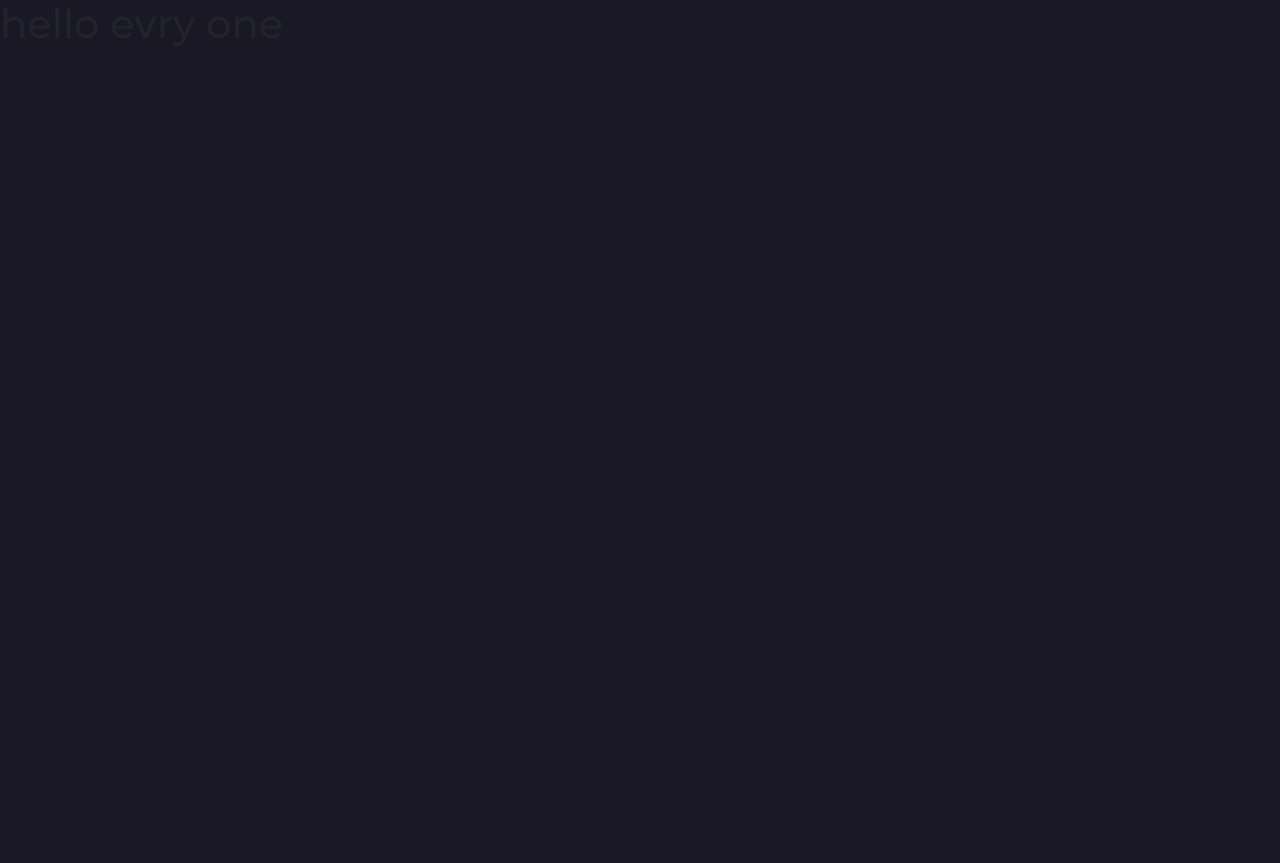
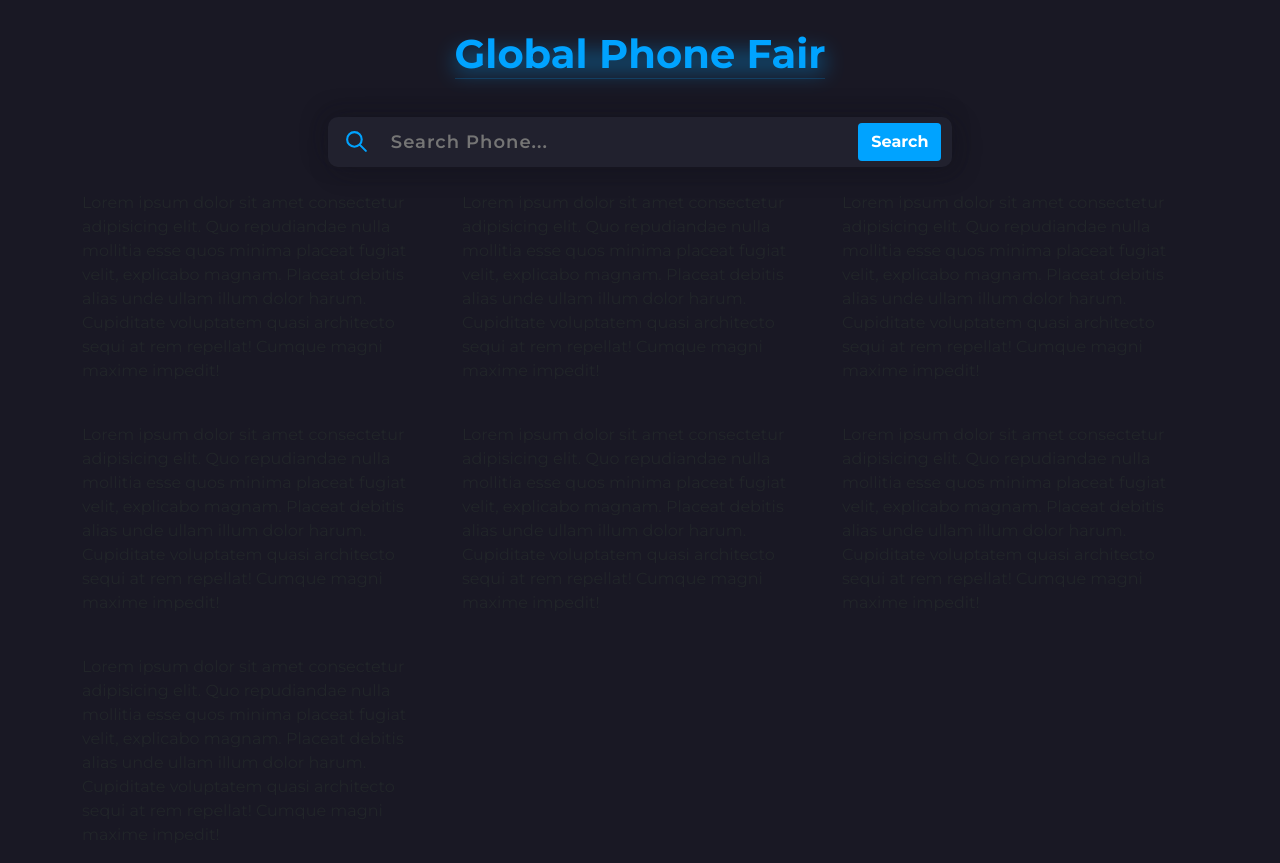
Before and after one commit to sohagzayan/phone_fair_assignment, a plain HTML site: page index.html in a window 1280 px wide. Before the commit the page ends 800 px from the top, so only its background shows below. Drawn offline with nearby package versions, Linux system fonts and the light colour scheme; no server answers.

Commit message:
finish basic templste

```diff
--- a/css/style.css
+++ b/css/style.css
@@ -20,3 +20,94 @@ body {
   font-family: "Montserrat", sans-serif;
   background-color: #191824;
 }
+
+/*===================
+ start header title section
+ ======================================= */
+
+.header_title {
+  color: #00a3ff;
+  margin-top: 30px;
+  font-weight: 700;
+  display: inline-block;
+  border-bottom: 1px solid #00a2ff33;
+  position: relative;
+  z-index: 99;
+}
+
+.header_title::after {
+  content: "";
+  width: 100%;
+  height: 50%;
+  background-color: #00a3ff;
+  position: absolute;
+  top: 20px;
+  left: 0;
+  z-index: -1;
+  filter: blur(10px);
+  opacity: 0.3;
+}
+
+/*=================
+ start search_section
+ ==============================*/
+
+.srarchBer {
+  width: 80%;
+  margin: auto;
+  margin-top: 30px;
+}
+.search_section {
+  width: 70%;
+  margin: auto;
+  height: 50px;
+  background-color: #21212e;
+  box-shadow: 5px 5px 25px #11101a50, -5px -5px 25px #11101a38;
+  border-radius: 10px;
+  border: 1px solid transparent;
+  transition: 0.4s ease-in-out;
+  position: relative;
+}
+.search_section.active_border {
+  border: 1px solid #00a3ff;
+}
+.searchIcons {
+  position: absolute;
+  display: block;
+  left: 15px;
+  top: 11px;
+}
+.searchIcons .cions_search {
+  color: #00a3ff;
+  width: 25px;
+}
+input {
+  width: 80%;
+  margin: auto;
+  display: block;
+  height: 100%;
+  background-color: transparent;
+  border: none;
+  outline: none;
+  color: #bababf;
+  font-size: 18px;
+  font-weight: 600;
+  letter-spacing: 1px;
+}
+
+/*================
+ btn design
+ ===========================  */
+
+.btn_Search {
+  background-color: #00a3ff;
+  color: white;
+  position: absolute;
+  right: 10px;
+  top: 5px;
+  font-weight: 700;
+}
+.btn_Search:hover {
+  background-color: transparent;
+  color: #00a3ff;
+}
--- a/index.html
+++ b/index.html
@@ -16,7 +16,108 @@
     <link rel="stylesheet" href="./css/style.css" />
   </head>
   <body>
-    <h1>hello evry one</h1>
+    <main class="container">
+      <section class="text-center">
+        <h1 class="header_title">Global Phone Fair</h1>
+      </section>
+      <section class="srarchBer">
+        <form class="search_section" action="#">
+          <i class="searchIcons">
+            <svg
+              xmlns="http://www.w3.org/2000/svg"
+              class="cions_search h-6 w-6"
+              fill="none"
+              viewBox="0 0 24 24"
+              stroke="currentColor"
+            >
+              <path
+                stroke-linecap="round"
+                stroke-linejoin="round"
+                stroke-width="2"
+                d="M21 21l-6-6m2-5a7 7 0 11-14 0 7 7 0 0114 0z"
+              />
+            </svg>
+          </i>
+          <input type="text" placeholder="Search Phone..." />
+          <button class="btn btn_Search">Search</button>
+        </form>
+      </section>
+      <section class="card_section">
+        <div class="row">
+          <div class="col-lg-4 col-md-6 col-sm-12">
+            <img src="" alt="" />
+            <p>
+              Lorem ipsum dolor sit amet consectetur adipisicing elit. Quo
+              repudiandae nulla mollitia esse quos minima placeat fugiat velit,
+              explicabo magnam. Placeat debitis alias unde ullam illum dolor
+              harum. Cupiditate voluptatem quasi architecto sequi at rem
+              repellat! Cumque magni maxime impedit!
+            </p>
+          </div>
+          <div class="col-lg-4 col-md-6 col-sm-12">
+            <img src="" alt="" />
+            <p>
+              Lorem ipsum dolor sit amet consectetur adipisicing elit. Quo
+              repudiandae nulla mollitia esse quos minima placeat fugiat velit,
+              explicabo magnam. Placeat debitis alias unde ullam illum dolor
+              harum. Cupiditate voluptatem quasi architecto sequi at rem
+              repellat! Cumque magni maxime impedit!
+            </p>
+          </div>
+          <div class="col-lg-4 col-md-6 col-sm-12">
+            <img src="" alt="" />
+            <p>
+              Lorem ipsum dolor sit amet consectetur adipisicing elit. Quo
+              repudiandae nulla mollitia esse quos minima placeat fugiat velit,
+              explicabo magnam. Placeat debitis alias unde ullam illum dolor
+              harum. Cupiditate voluptatem quasi architecto sequi at rem
+              repellat! Cumque magni maxime impedit!
+            </p>
+          </div>
+          <div class="col-lg-4 col-md-6 col-sm-12">
+            <img src="" alt="" />
+            <p>
+              Lorem ipsum dolor sit amet consectetur adipisicing elit. Quo
+              repudiandae nulla mollitia esse quos minima placeat fugiat velit,
+              explicabo magnam. Placeat debitis alias unde ullam illum dolor
+              harum. Cupiditate voluptatem quasi architecto sequi at rem
+              repellat! Cumque magni maxime impedit!
+            </p>
+          </div>
+          <div class="col-lg-4 col-md-6 col-sm-12">
+            <img src="" alt="" />
+            <p>
+              Lorem ipsum dolor sit amet consectetur adipisicing elit. Quo
+              repudiandae nulla mollitia esse quos minima placeat fugiat velit,
+              explicabo magnam. Placeat debitis alias unde ullam illum dolor
+              harum. Cupiditate voluptatem quasi architecto sequi at rem
+              repellat! Cumque magni maxime impedit!
+            </p>
+          </div>
+          <div class="col-lg-4 col-md-6 col-sm-12">
+            <img src="" alt="" />
+            <p>
+              Lorem ipsum dolor sit amet consectetur adipisicing elit. Quo
+              repudiandae nulla mollitia esse quos minima placeat fugiat velit,
+              explicabo magnam. Placeat debitis alias unde ullam illum dolor
+              harum. Cupiditate voluptatem quasi architecto sequi at rem
+              repellat! Cumque magni maxime impedit!
+            </p>
+          </div>
+          <div class="col-lg-4 col-md-6 col-sm-12">
+            <img src="" alt="" />
+            <p>
+              Lorem ipsum dolor sit amet consectetur adipisicing elit. Quo
+              repudiandae nulla mollitia esse quos minima placeat fugiat velit,
+              explicabo magnam. Placeat debitis alias unde ullam illum dolor
+              harum. Cupiditate voluptatem quasi architecto sequi at rem
+              repellat! Cumque magni maxime impedit!
+            </p>
+          </div>
+        </div>
+      </section>
+    </main>
+
     <!-- link bootstrap script file  -->
     <script
       src="https://cdn.jsdelivr.net/npm/bootstrap@5.0.2/dist/js/bootstrap.bundle.min.js"
--- a/js/app.js
+++ b/js/app.js
@@ -0,0 +1,34 @@
+/*======
+all element selecting
+====================================*/
+const search_section = document.querySelector('.search_section')
+const input = document.querySelector('.search_section input')
+
+
+
+
+/*=========
+all EventListener
+=============================*/
+input.addEventListener('focus', inputFoucsFunc)
+input.addEventListener('blur', inputUnFoucsFunc)
+
+
+
+/*=========
+all function
+=============================*/
+
+function inputFoucsFunc(){
+    search_section.classList.add('active_border')
+}
+function inputUnFoucsFunc(){
+    search_section.classList.remove('active_border')
+}
+
+
+
+
+fetch('https://openapi.programming-hero.com/api/phones?search=iphone')
+.then(res => res.json())
+.then(data => console.log(data))
```
